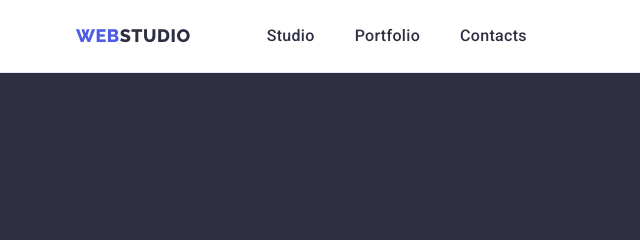
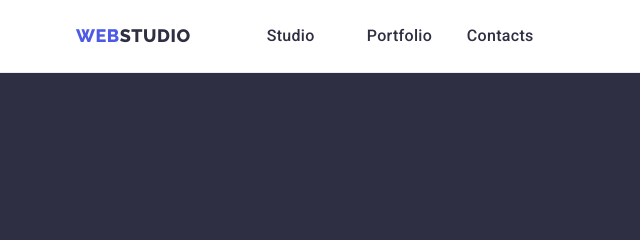
Before and after one commit to DimkaGrek/goit-markup-hw-03, a plain HTML site: page index.html in a window 1280 px wide. Shown: the top 240 px of the page, 0-640 px from the left. Drawn offline with nearby package versions, Linux system fonts and the light colour scheme.

Commit message:
change style

```diff
--- a/css/styles.css
+++ b/css/styles.css
@@ -68,8 +68,6 @@ img {
     border-bottom: 1px solid #e7e9fc;
 }
 .header {
-    padding-top: 24px;
-    padding-bottom: 24px;
     display: flex;
     justify-content: space-between;
 }
@@ -92,6 +90,8 @@ nav {
     text-transform: uppercase;
     margin-right: 76px;
     text-decoration: none;
+    padding-top: 24px;
+    padding-bottom: 24px;
 }
 .logo-part {
     color: var(--NAVY-BLUE);
@@ -111,7 +111,7 @@ nav {
     color: var(--OCEAN);
 }
 .menu-item {
-    width: ((100% - 80px) / 3);
+    width: calc((100% - 80px) / 3);
 }
 
 .address {
@@ -126,8 +126,6 @@ nav {
     letter-spacing: 0.02em;
     text-decoration: none;
     font-style: normal;
-    padding-top: 24px;
-    padding-bottom: 24px;
 }
 .address-info:hover,
 .address-info:focus {
@@ -135,6 +133,8 @@ nav {
 }
 .address-item {
     flex-basis: calc((100% - 40px) / 2);
+    padding-top: 24px;
+    padding-bottom: 24px;
 }
 
 /* MAIN */
```
